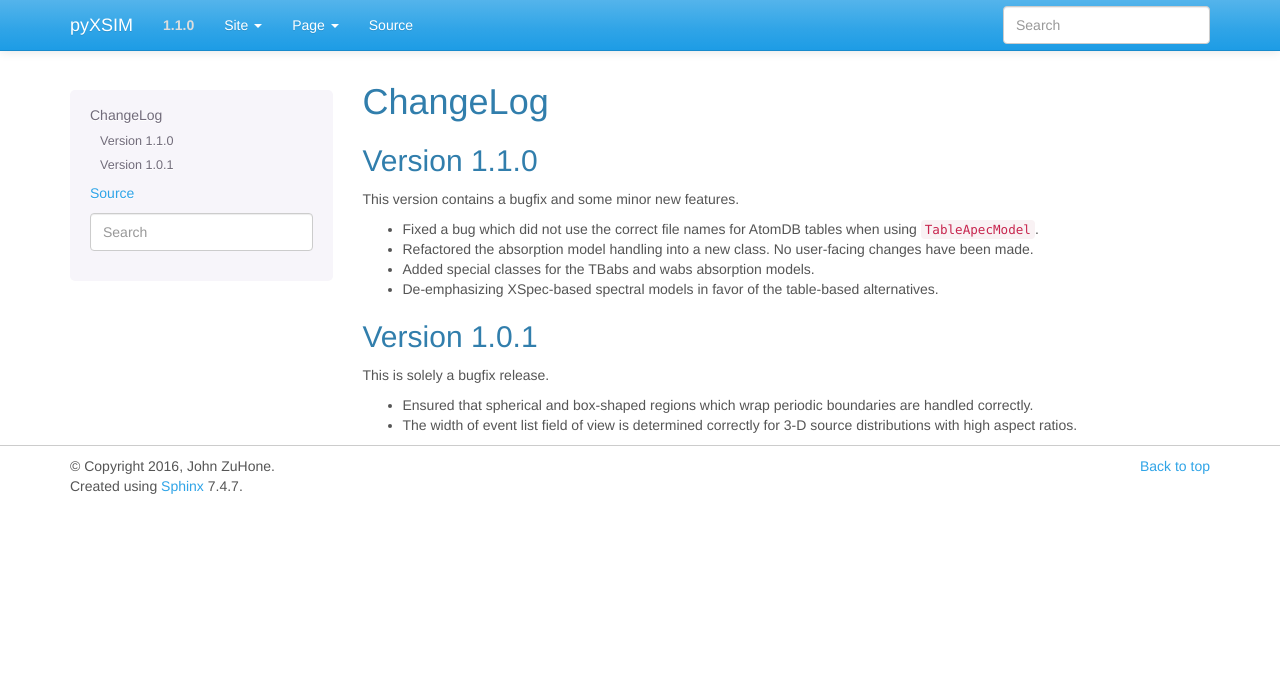
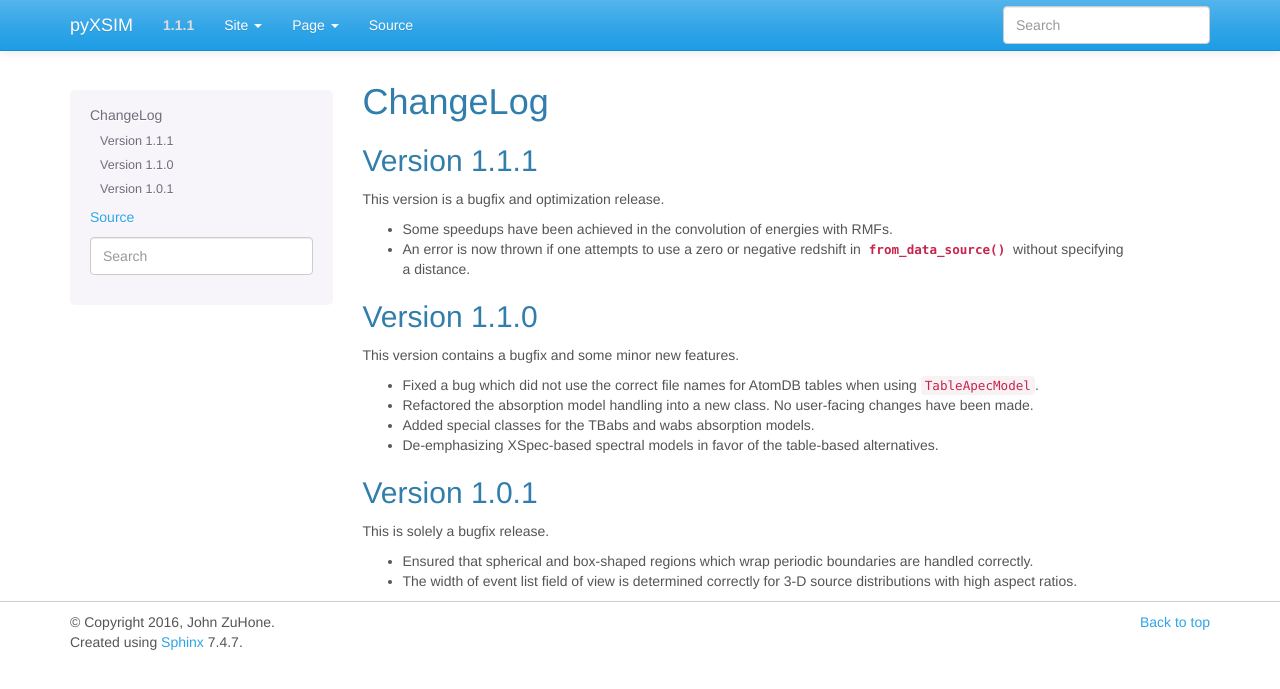
Before and after one commit to jzuhone/pyxsim, a Sphinx documentation site: the page built from doc/source/changelog.rst, in a window 1280 px wide. Shown: the top 689 px of the page. Built offline with Sphinx 7.4.7, drawn with Linux system fonts in a browser that asks for light colours.

Commit message:
Bumping version number and adding changeling

```diff
--- a/doc/source/changelog.rst
+++ b/doc/source/changelog.rst
@@ -2,6 +2,15 @@
 
 ChangeLog
 =========
+
+Version 1.1.1
+-------------
+
+This version is a bugfix and optimization release.
+
+* Some speedups have been achieved in the convolution of energies with RMFs.
+* An error is now thrown if one attempts to use a zero or negative redshift in
+  :meth:`~pyxsim.photon_list.PhotonList.from_data_source` without specifying a distance.
 
 Version 1.1.0
 -------------
--- a/doc/source/conf.py
+++ b/doc/source/conf.py
@@ -79,9 +79,9 @@ author = 'John ZuHone'
 # built documents.
 #
 # The short X.Y version.
-version = '1.1.0'
+version = '1.1.1'
 # The full version, including alpha/beta/rc tags.
-release = '1.1.0'
+release = '1.1.1'
 
 # The language for content autogenerated by Sphinx. Refer to documentation
 # for a list of supported languages.
--- a/doc/source/index.rst
+++ b/doc/source/index.rst
@@ -60,7 +60,7 @@ pyXSIM is released under a `BSD 3-clause license <https://opensource.org/license
 Current Version
 ---------------
 
-The current stable version is 1.1.0. See the :ref:`changelog` for details on changes from previous
+The current stable version is 1.1.1. See the :ref:`changelog` for details on changes from previous
 versions.
 
 Table of Contents
--- a/pyxsim/__init__.py
+++ b/pyxsim/__init__.py
@@ -1,4 +1,4 @@
-__version__ = "1.1.0"
+__version__ = "1.1.1"
 
 from pyxsim.source_models import \
    SourceModel, \
--- a/setup.py
+++ b/setup.py
@@ -11,7 +11,7 @@ cython_extensions = [
 
 setup(name='pyxsim',
       packages=['pyxsim'],
-      version='1.1.0',
+      version='1.1.1',
       description='Python package for simulating X-ray observations of astrophysical sources',
       author='John ZuHone',
       author_email='jzuhone@gmail.com',
```
